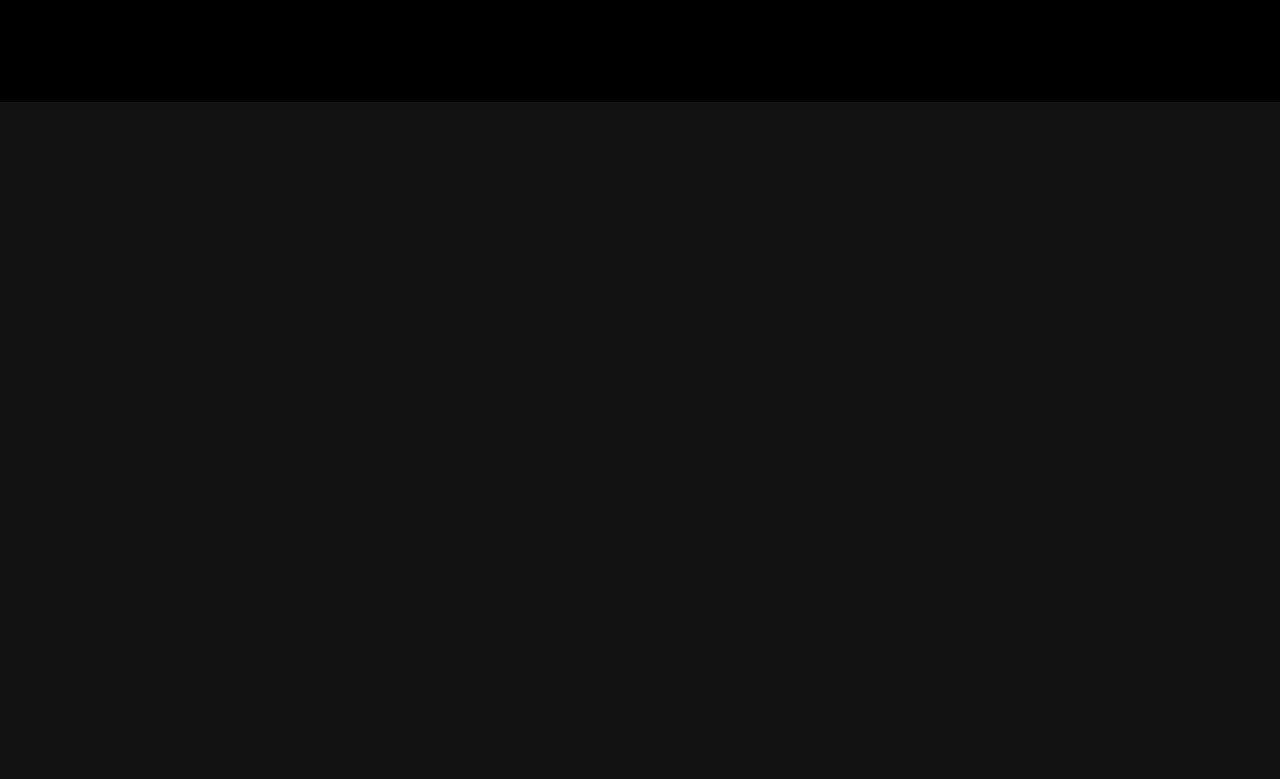
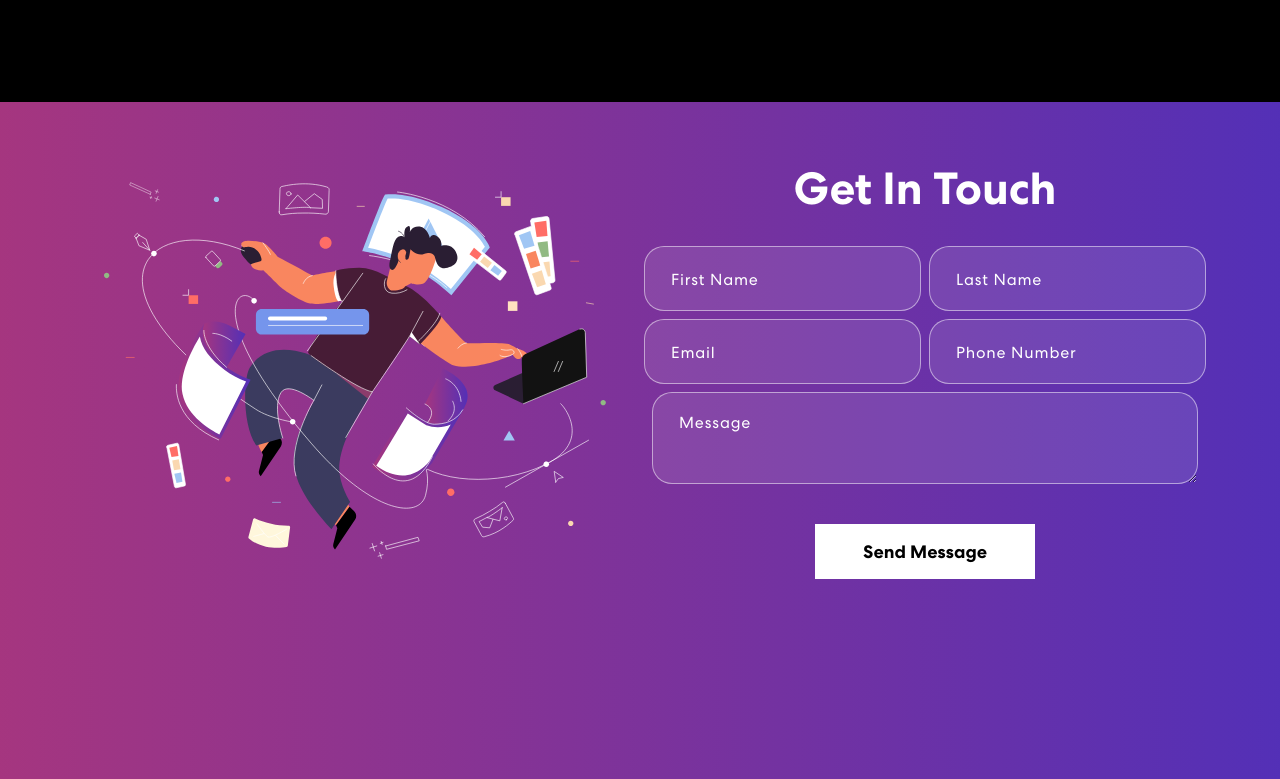
Before and after one commit to lpy5618/MyPortfolio, a React (Create React App) app in the folder myportfolio/: page / in a window 1280 px wide. Shown: the part 2079-2858 px from the top of the page. Before the commit the page ends 2181 px from the top, so only its background shows below. Built offline with nearby package versions, Linux system fonts and the light colour scheme.

Commit message:
contact form send email finished

```diff
--- a/myportfolio/package.json
+++ b/myportfolio/package.json
@@ -7,6 +7,9 @@
     "@testing-library/react": "^13.4.0",
     "@testing-library/user-event": "^13.5.0",
     "bootstrap": "^5.3.3",
+    "cors": "^2.8.5",
+    "express": "^4.19.2",
+    "nodemailer": "^6.9.13",
     "react": "^18.2.0",
     "react-bootstrap": "^2.10.2",
     "react-bootstrap-icons": "^1.11.3",
@@ -38,5 +41,8 @@
       "last 1 firefox version",
       "last 1 safari version"
     ]
+  },
+  "devDependencies": {
+    "@babel/plugin-proposal-private-property-in-object": "^7.21.11"
   }
 }
--- a/myportfolio/src/App.css
+++ b/myportfolio/src/App.css
@@ -470,6 +470,77 @@
   z-index: -4;
 }
 
+/*Contact CSS*/
+.contact {
+  background: linear-gradient(90.21deg, #AA367C -5.91%, #4A2FBD 111.58%);
+  padding: 60px 0 200px 0;
+}
+.contact img {
+  width: 92%;
+}
+.contact h2 {
+	font-size: 45px;
+	font-weight: 700;
+  margin-bottom: 30px;
+}
+.contact form input, .contact form textarea {
+  width: 100%;
+  background: rgba(255, 255, 255, 0.1);
+  border: 1px solid rgba(255, 255, 255, 0.5);
+  border-radius: 20px;
+  color: #fff;
+  margin: 0 0 8px 0;
+  padding: 18px 26px;
+  font-weight: 500;
+  font-size: 18px;
+  letter-spacing: 0.8px;
+  transition: 0.3s ease-in-out;
+}
+.contact form input:focus, .contact form textarea:focus {
+  background: rgba(255, 255, 255, 1);
+  color: #121212;
+}
+.contact form input::placeholder, .contact form textarea::placeholder {
+  font-size: 16px;
+  font-weight: 400;
+  color: #fff;
+}
+.contact form input:focus::placeholder, .contact form textarea:focus::placeholder {
+  color: #121212;
+  opacity: 0.8;
+}
+.contact form button {
+  font-weight: 700;
+  color: #000;
+  background-color: #fff;
+  padding: 14px 48px;
+  font-size: 18px;
+  margin-top: 25px;
+  border-radius: 0;
+  position: relative;
+  transition: 0.3s ease-in-out;
+}
+.contact form button span {
+  z-index: 1;
+  position: relative;
+}
+.contact form button:hover {
+  color: #fff;
+}
+.contact form button::before {
+  content: "";
+  background: #121212;
+  width: 0;
+  height: 100%;
+  position: absolute;
+  top: 0;
+  left: 0;
+  z-index: 0;
+  transition: 0.3s ease-in-out;
+}
+.contact form button:hover::before {
+  width: 100%;
+}
 .App {
   text-align: center;
 }
--- a/myportfolio/src/App.js
+++ b/myportfolio/src/App.js
@@ -3,6 +3,7 @@
 import { Banner } from './components/Banner';
 import { Skills } from './components/Skills';
 import { Projects } from './components/Projects';
+import { Contact } from './components/Contact';
 import 'bootstrap/dist/css/bootstrap.min.css';
 function App() {
   return (
@@ -11,6 +12,7 @@
       <Banner />
       <Skills />
       <Projects />
+      <Contact />
     </div>
   );
 }
--- /dev/null
+++ b/myportfolio/src/components/Contact.js
@@ -0,0 +1,132 @@
+import { useState } from "react";
+import { Col, Container, Row } from "react-bootstrap";
+import contactImg from "../assets//img/contact-img.svg";
+
+export const Contact = () => {
+    const formInitialDetails = {
+        firstName: "",
+        lastName: "",
+        email: "",
+        phone: "",
+        message: "",
+    };
+    const [formDetails, setFormDetails] = useState(formInitialDetails);
+    const [buttonText, setButtonText] = useState("Send Message");
+    const [status, setStatus] = useState({});
+
+    const handleSubmit = async (e) => {
+        e.preventDefault();
+        setButtonText("Sending...");
+        try {
+            const response = await fetch(
+                "http://localhost:5000/contact",
+                {
+                    method: "POST",
+                    headers: {
+                        "Content-Type": "application/json;charset=utf-8",
+                    },
+                    body: JSON.stringify(formDetails),
+                }
+            );
+            const data = await response.json();
+            setStatus(data);
+            setFormDetails(formInitialDetails);
+            setButtonText("Send Message");
+        } catch (error) {
+            setStatus({
+                success: false,
+                message: "Something went wrong, please try again later.",
+            });
+            setButtonText("Send Message");
+        }
+    };
+
+    return (
+        <section id="connect" className="contact">
+            <Container>
+                <Row className="align-items-center">
+                    <Col md={6}>
+                        <img src={contactImg} alt="Contact Us" />
+                    </Col>
+                    <Col md={6}>
+                        <h2>Get In Touch</h2>
+                        <form onSubmit={handleSubmit}>
+                            <Row>
+                                <Col sm={6} className="px-1">
+                                    <input
+                                        type="text"
+                                        value={formDetails.firstName}
+                                        onChange={(e) =>
+                                            setFormDetails({
+                                                ...formDetails,
+                                                firstName: e.target.value,
+                                            })
+                                        }
+                                        placeholder="First Name"
+                                    />
+                                </Col>
+                                <Col sm={6} className="px-1">
+                                    <input
+                                        type="text"
+                                        value={formDetails.lastName}
+                                        onChange={(e) =>
+                                            setFormDetails({
+                                                ...formDetails,
+                                                lastName: e.target.value,
+                                            })
+                                        }
+                                        placeholder="Last Name"
+                                    />
+                                </Col>
+                                <Col sm={6} className="px-1">
+                                    <input
+                                        type="email"
+                                        value={formDetails.email}
+                                        onChange={(e) =>
+                                            setFormDetails({
+                                                ...formDetails,
+                                                email: e.target.value,
+                                            })
+                                        }
+                                        placeholder="Email"
+                                    />
+                                </Col>
+                                <Col sm={6} className="px-1">
+                                    <input
+                                        type="tel"
+                                        value={formDetails.phone}
+                                        onChange={(e) =>
+                                            setFormDetails({
+                                                ...formDetails,
+                                                phone: e.target.value,
+                                            })
+                                        }
+                                        placeholder="Phone Number"
+                                    />
+                                </Col>
+                                <Col>
+                                    <textarea row="6"
+                                        value={formDetails.message}
+                                        onChange={(e) =>
+                                            setFormDetails({
+                                                ...formDetails,
+                                                message: e.target.value,
+                                            })
+                                        }
+                                        placeholder="Message"
+                                    ></textarea>
+                                    <button type="submit"><span>{buttonText}</span></button>
+                                </Col>
+                                {status.message && (
+                                    <p className={status.success===false?"danger":"success"}>
+                                        {status.message}
+                                    </p>
+                                )}
+                            </Row>
+                        </form>
+                    </Col>
+                </Row>
+            </Container>
+        </section>
+    );
+};
```
Also changed, not shown: myportfolio/server.js (added, +60 -0 lines), 2 other files (tests, documents, lock files or other folders).
